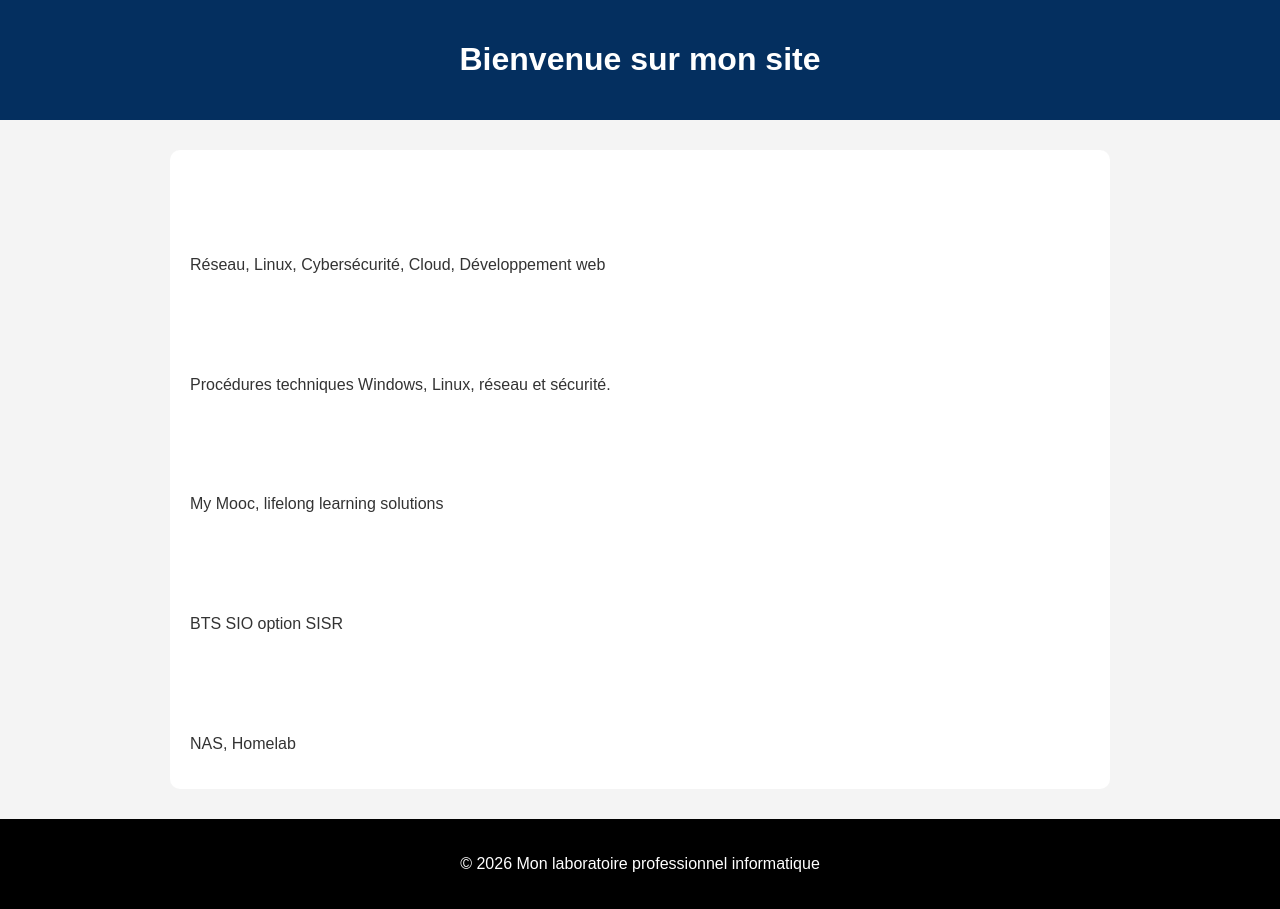
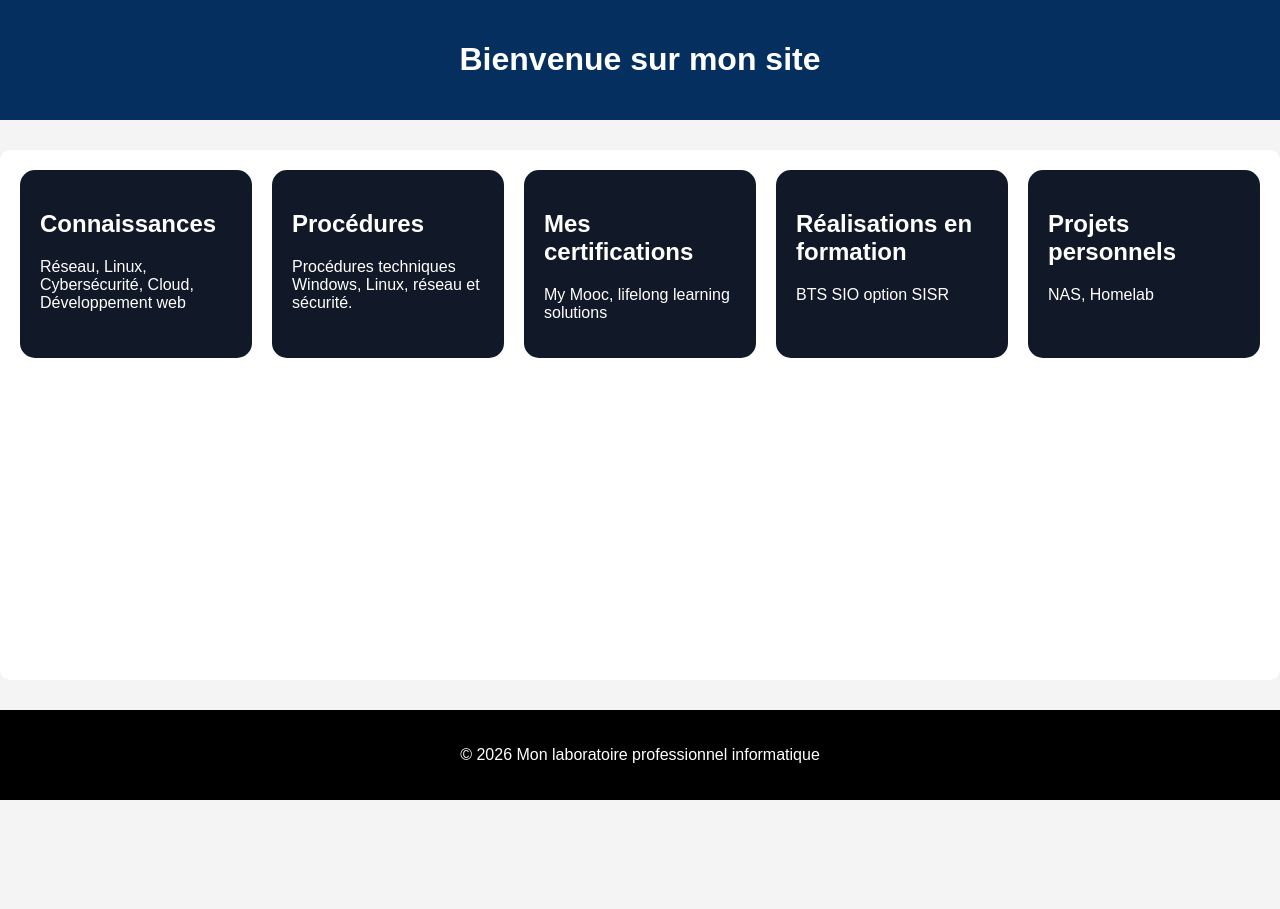
Before and after one commit to laureenfr/mon-laboratoire-informatique, a plain HTML site: page index.html in a window 1280 px wide. After the commit the page ends 800 px from the top, so only its background shows below. Drawn offline with Linux system fonts and the light colour scheme.

Commit message:
Enhance styling for cards and layout adjustments
Added styles for card components and updated layout properties.

```diff
--- a/style.css
+++ b/style.css
@@ -3,6 +3,10 @@ body {
     font-family: Arial, sans-serif;
     background: #f4f4f4;
     color: #333;
+
+    min-height: 100vh;
+    display: flex;
+    flex-direction: column;
 }
 
 header {
@@ -15,7 +19,7 @@ header {
 nav a {
     color: white;
     text-decoration: none;
-    margin: 0 15px;
+    margin: 0 px;
 }
 
 nav a:hover {
@@ -23,7 +27,8 @@ nav a:hover {
 }
 
 main {
-    max-width: 900px;
+    flex: 1;
+    max-width: 1700px;
     margin: 30px auto;
     padding: 20px;
     background: white;
@@ -36,3 +41,25 @@ footer {
     background: #000000;
     color: white;
 }
+
+.card {
+    background-color: #111827;
+    color: white;
+    padding: 20px;
+    border-radius: 15px;
+    transition: transform 0.3s ease;
+}
+
+.cards-container {
+    display: grid;
+    grid-template-columns: repeat(5, 1fr);
+    gap: 20px;
+}
+
+.card:hover {
+    transform: translateY(-8px);
+}
+
+.non-disponible {
+    font-style: italic;
+}
```
